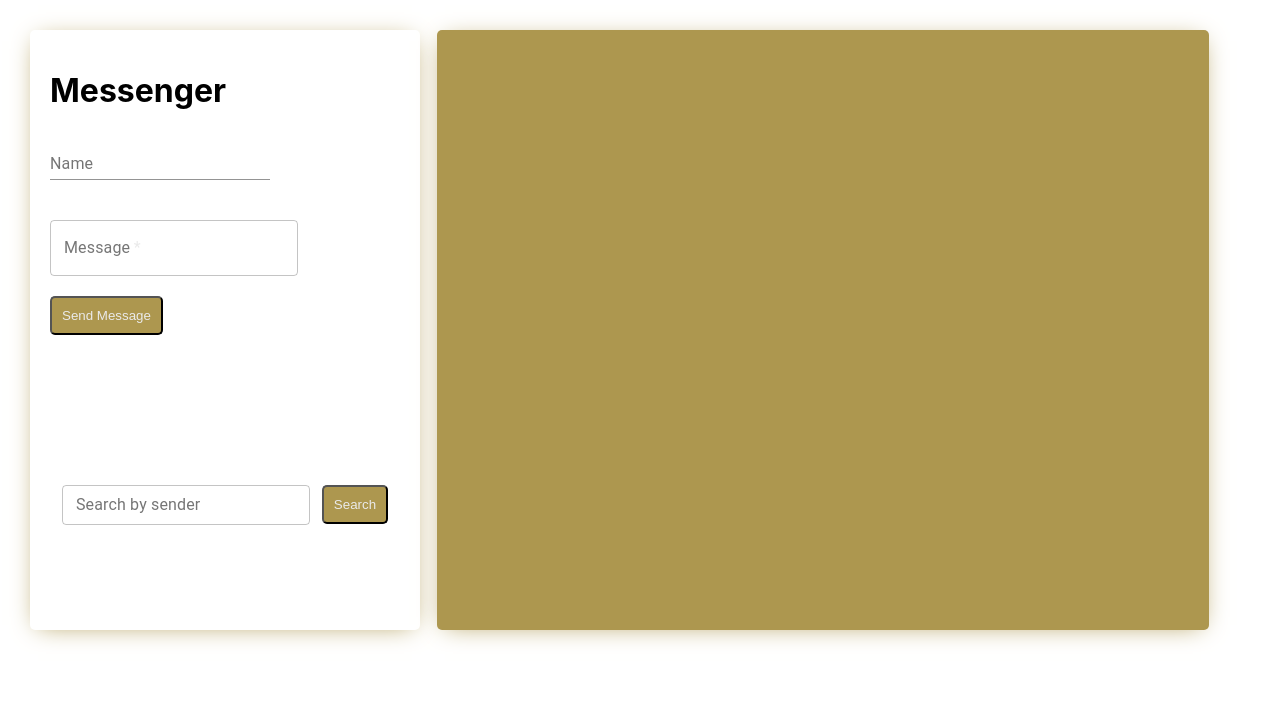
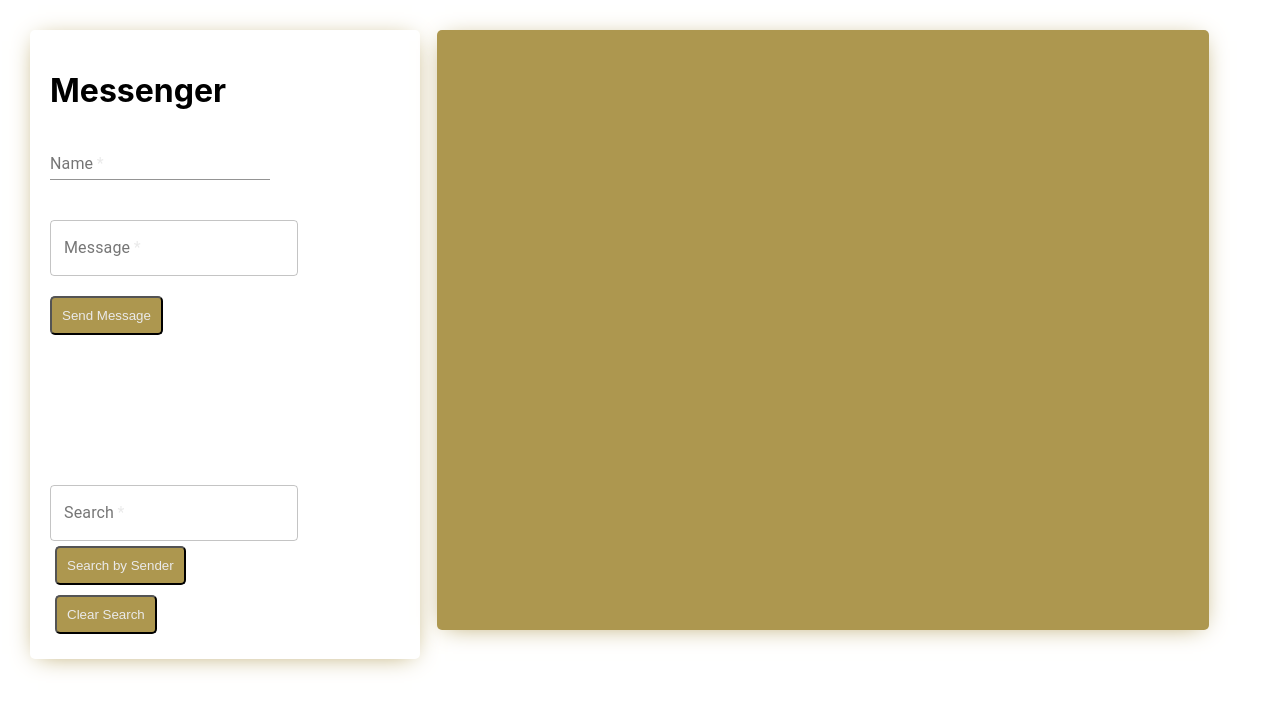
Before and after one commit to emackinnon1/messenger, a React (Create React App) app in the folder client/: page / in a window 1280 px wide. Shown: the top 710 px of the page. Built offline with nearby package versions, Linux system fonts and the light colour scheme.

Commit message:
Search returns messages in last 30 days or 100 most recent

```diff
--- a/client/src/App.css
+++ b/client/src/App.css
@@ -12,7 +12,7 @@
   max-height: 80vh;
 }
 
-form {
+.forms {
   max-width: 350px;
   max-height: 100%;
   border-radius: 5px;
@@ -35,19 +35,27 @@ form {
 
 .search {
   display: flex;
-  flex-direction: row;
-  justify-content: space-evenly;
-  align-items: center;
+  flex-direction: column;
+  align-items: start;
   padding: 0;
-  margin: 0;
 }
 
-.search-msgs {
+.search-btn {
   padding: 10px;
   background: transparent;
   border-radius: 5px;
   color: #eaeaea;
   background: #ad974f;
+  margin: 5px;
+}
+
+.clear-search-btn {
+  padding: 10px;
+  background: transparent;
+  border-radius: 5px;
+  color: #eaeaea;
+  background: #ad974f;
+  margin: 5px;
 }
 
 .render-chat {
--- a/client/src/App.js
+++ b/client/src/App.js
@@ -8,6 +8,7 @@ const socket = io.connect('http://localhost:4000');
 
 function App() {
   const [state, setState] = useState({ message: '', user: '', search: '' });
+  const [searchResults, setSearchResults] = useState([]);
   const [chat, setChat] = useState([]);
   const messageRef = useRef(null);
 
@@ -22,8 +23,14 @@ function App() {
     setState({ message: '', user });
   };
 
-  const renderChat = () => {
-    return chat.map(({ sender, message, sent }, index) => (
+  const searchMessages = (e) => {
+    e.preventDefault();
+    const { search } = state;
+    socket.emit('search', { userToSearch: search });
+  };
+
+  const renderMessages = (messages) => {
+    return messages.map(({ sender, message, sent }, index) => (
       <div key={index}>
         <p className='timestamp'>{moment(sent).format('MMM Do YYYY, h:mm:ss a')}</p>
         <h3>
@@ -44,12 +51,17 @@ function App() {
   }, []);
 
   useEffect(() => {
+    socket.on('search', ({ results }) => setSearchResults(results));
+  });
+
+  useEffect(() => {
     messageRef.current.scrollIntoView(false);
   }, [chat]);
 
   return (
     <div className='app'>
-      <form onSubmit={onMessageSubmit}>
+      <div className='forms'>
+        <form className='message-form' onSubmit={onMessageSubmit}>
           <h1>Messenger</h1>
           <div className='name-field'>
             <TextField
@@ -57,6 +69,7 @@ function App() {
               onChange={(e) => onTextChange(e)}
               value={state.user}
               label='Name'
+              required
             />
           </div>
           <div>
@@ -71,21 +84,26 @@ function App() {
             />
           </div>
           <button className='send-message'>Send Message</button>
-        <div className='search'>
+        </form>
+        <form className='search' onSubmit={searchMessages}>
           <TextField
             name='search'
             onChange={(e) => onTextChange(e)}
             value={state.search}
             id='outlined-multiline-static'
             variant='outlined'
-            label='Search by sender'
-            size='small'
+            label='Search'
+            required
           />
-          <button className='search-msgs'>Search</button>
+          <button className='search-btn'>Search by Sender</button>
+        </form>
+        <button onClick={() => setSearchResults([])} className='clear-search-btn'>
+          Clear Search
+        </button>
       </div>
-      </form>
+
       <div className='render-chat' ref={messageRef}>
-        {renderChat()}
+        {searchResults.length ? renderMessages(searchResults) : renderMessages(chat)}
       </div>
     </div>
   );
```
Also changed, not shown: 2 other files (tests, documents, lock files or other folders). Lines whose indentation alone changed are shown as unchanged.
